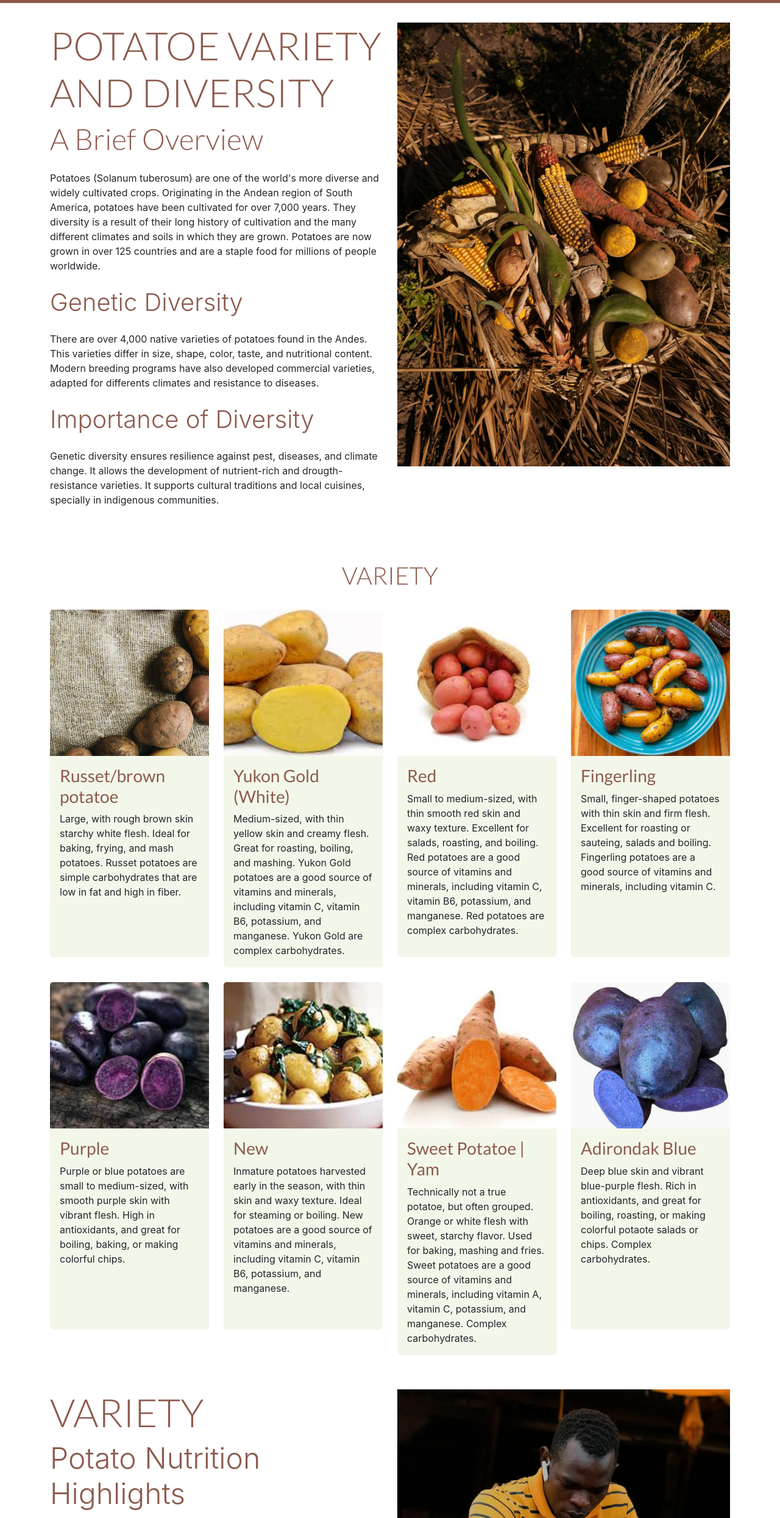
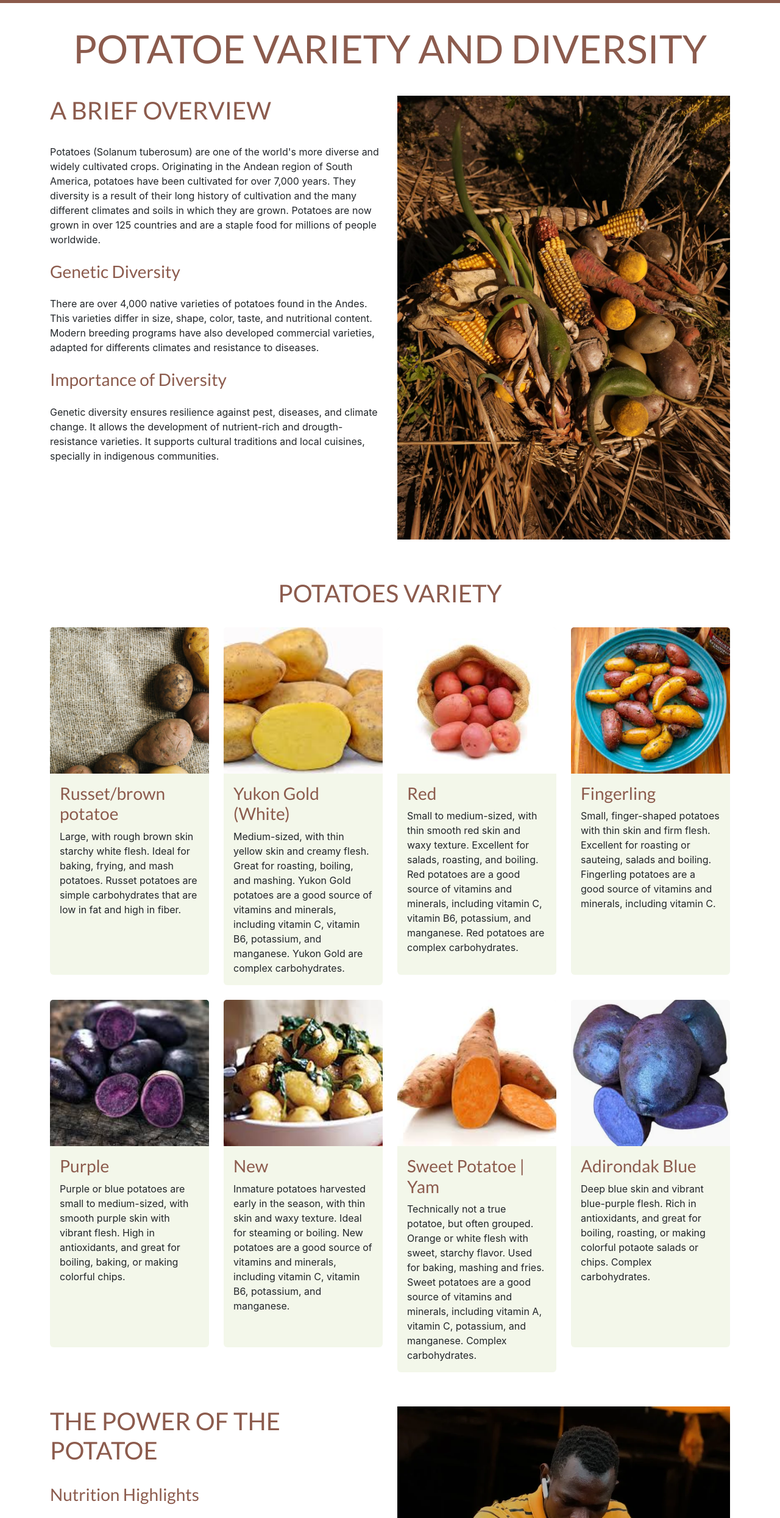
Before and after one commit to cynthiapinedoh79/Potato-P1-, a plain HTML site: page variety.html in a window 1280 px wide. Shown: the part 61-2551 px from the top of the page at 61% size. Drawn offline with nearby package versions, Linux system fonts and the light colour scheme; a web font is replaced by a local one.

Commit message:
adding text to nutritional section on variety page

```diff
--- a/assets/css/style.css
+++ b/assets/css/style.css
@@ -23,6 +23,7 @@ h2,
 h3 {
     font-family: var(--secondary-font);
     color: var(--primary-color);
+    font-weight: 400;
 }
 
 h1,
@@ -57,10 +58,8 @@ h2 {
 font-family: var(--secondary-font) ;
 }
 
-h1.display-5{
-    font-family: var(--secondary-font) ;
-    font-weight: 600;
-    color: var(--highlight-color-light);
+h2.display-6{
+    font-weight: 400;
 }
 
 p.lead.display-6.sub-heading-color{
@@ -98,6 +97,12 @@ p.lead.display-7.sub-heading-color{
 }
 
 /* History */
+h1.display-3#history{
+    font-family: var(--secondary-font) ;
+    font-weight: bold;
+    color: var(--highlight-color-light);
+    padding:0;
+}
 
 .img-ch{
     height: 375px;
@@ -133,6 +138,10 @@ img.card-img-top {
 }
 
 /* Variety section */
+h1#variety.display-3{
+    font-weight: 500;
+    padding: 5px 0 30px 0;
+}
 
 #variety .card {
     margin-bottom: 1.5rem;
--- a/variety.html
+++ b/variety.html
@@ -57,9 +57,10 @@
     <!-- Header with carousel -->
     <header id="header" class="container section">
         <div class="row">
+            <h1 id="variety" class="display-3 text-center">Potatoe Variety and Diversity</h1>
+                <br>
             <div class="col-12 col-xl-6 text-center text-xl-start">
-                <h1 class="display-3">Potatoe Variety and Diversity</h1>
-                <p class="lead display-5 sub-heading-color">A Brief Overview</p>
+                <h2 class="lead display-6 sub-heading-color">A Brief Overview</h2>
                 <p class="my-4">
                     Potatoes (Solanum tuberosum) are one of the world's more diverse and widely cultivated crops.
                     Originating in the Andean region of South America, potatoes have been cultivated for over 7,000
@@ -69,12 +70,12 @@
                     for
                     millions of people worldwide.
                 </p>
-                <p class="display-6 sub-heading-color">Genetic Diversity</p>
+                <h3 class="sub-heading-color">Genetic Diversity</h3>
                 <p class="my-4">There are over <e>4,000 native varieties</e> of potatoes found in the Andes.
                     This varieties differ in <e>size, shape, color, taste, and nutritional content.</e>
                     Modern breeding programs have also developed <e>commercial varieties,</e> adapted for differents
                     climates and resistance to diseases.</p>
-                    <p class="display-6 sub-heading-color">Importance of Diversity</p>
+                    <h3 class="sub-heading-color">Importance of Diversity</h3>
                 <p class="my-4">
                     Genetic diversity ensures <e>resilience against pest, diseases, and climate change.</e>
                     It allows the development of </e>nutrient-rich and drougth-resistance varieties.</e>
@@ -94,7 +95,7 @@
         <section id="variety" class="container section">
             <div class="row">
                 <div class="col-12 text-center">
-                    <h2 class="display-6">Variety</h2>
+                    <h2 class="display-6">Potatoes Variety</h2>
                 </div>
                 <div class="col-12 col-md-6 col-xl-3">
                     <div class="card">
@@ -225,8 +226,8 @@
         <section class="container section">
             <div class="row">
                 <div class="col-12 col-xl-6 text-center text-xl-start">
-                    <h1 class="display-3">Variety</h1>
-                    <p class="lead display-5 sub-heading-color">Potato Nutrition Highlights</p>
+                    <h2 class="display-6">The Power of the Potatoe</h2>
+                    <h3 class="sub-heading-color">Nutrition Highlights</h3>
                     <p class="my-4">Potatoes contain nearly every important vitamin and nutrient, except vitamins A and
                         D,
                         making their life-supporting properties unrivalled by any other single crop. Keep their skin and
```
Also changed, not shown: index.html (+2 -2 lines).
